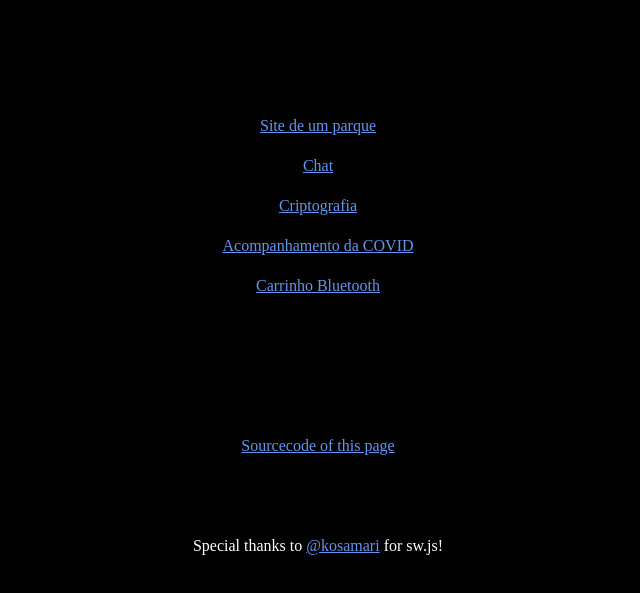
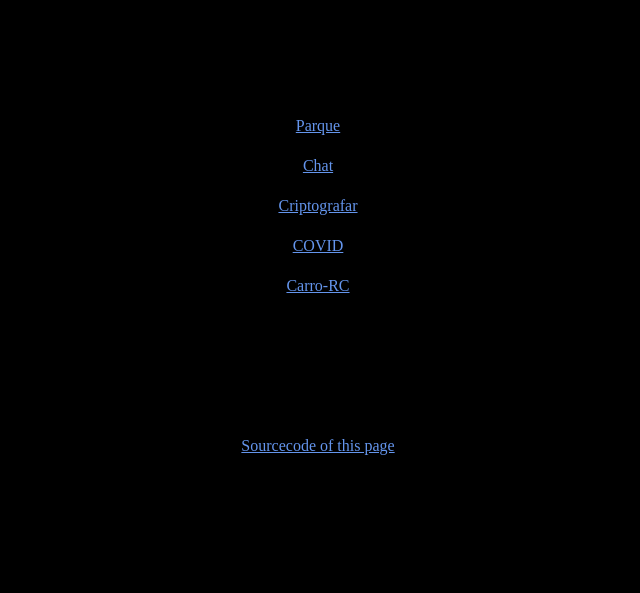
Before and after one commit to leonardobdev/leonardob.dev, a plain HTML site: page index.html in a window 1280 px wide. Shown: the part 189-782 px from the top of the page, without its empty margins (322-962 px from the left). Drawn offline with Linux system fonts and the light colour scheme.

Commit message:
Update index.html

```diff
--- a/index.html
+++ b/index.html
@@ -35,29 +35,25 @@
 		<div class="p-3"></div>
 		<div class="text-center w-auto bg-black rounded-3 align-middle">
 				<div class="p-2 ">
-					<a href="https://github.com/leonardobdev/parque">Site de um parque</a>
+					<a href="https://github.com/leonardobdev/Parque">Parque</a>
 				</div>
 				<div class="p-2">
-					<a href="https://github.com/leonardobdev/chat">Chat</a>
+					<a href="https://github.com/leonardobdev/Chat">Chat</a>
 				</div>
 				<div class="p-2">
-					<a href="https://github.com/leonardobdev/criptografia">Criptografia</a>
+					<a href="https://github.com/leonardobdev/Criptografar">Criptografar</a>
 				</div>
 				<div class="p-2">
-					<a href="https://github.com/leonardobdev/covid">Acompanhamento da COVID </a>
+					<a href="https://github.com/leonardobdev/COVID">COVID</a>
 				</div>
 				<div class="p-2">
-					<a href="https://github.com/leonardobdev/carrinho">Carrinho Bluetooth</a>
+					<a href="https://github.com/leonardobdev/Carro-RC">Carro-RC</a>
 				</div>
 				<div class="p-3"></div>
 				<div class="p-3"></div>
 				<div class="p-2">
 					<a href="https://github.com/leonardobdev/leonardob.dev">Sourcecode of this page</a>
 				</div>
-				<div class="p-3"></div>
-				<div class="p-2">
-					Special thanks to <a href="https://github.com/kosamari">@kosamari</a> for sw.js!
-				</div>
 		</div>
 	</div>
 </body>
```
